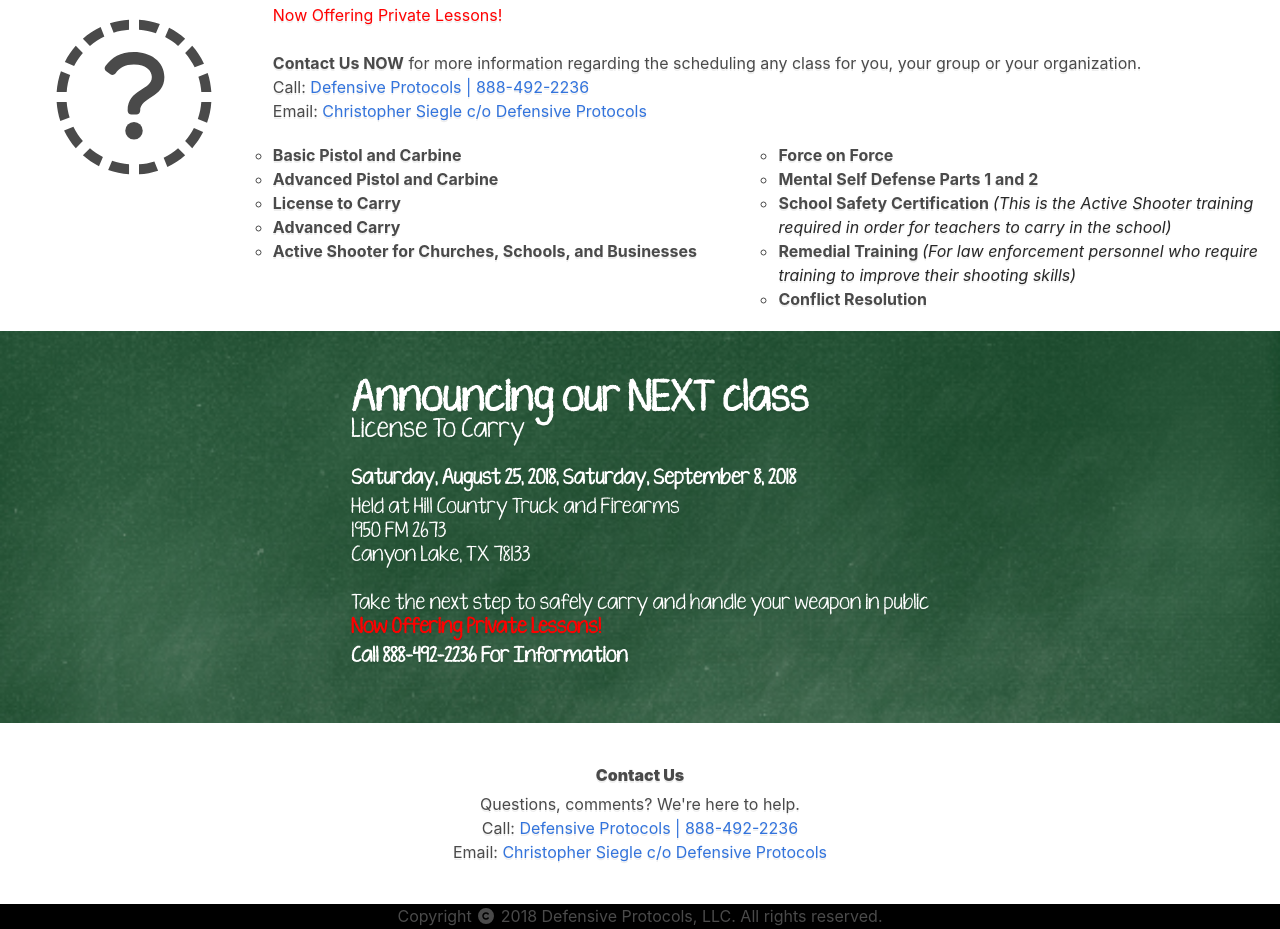
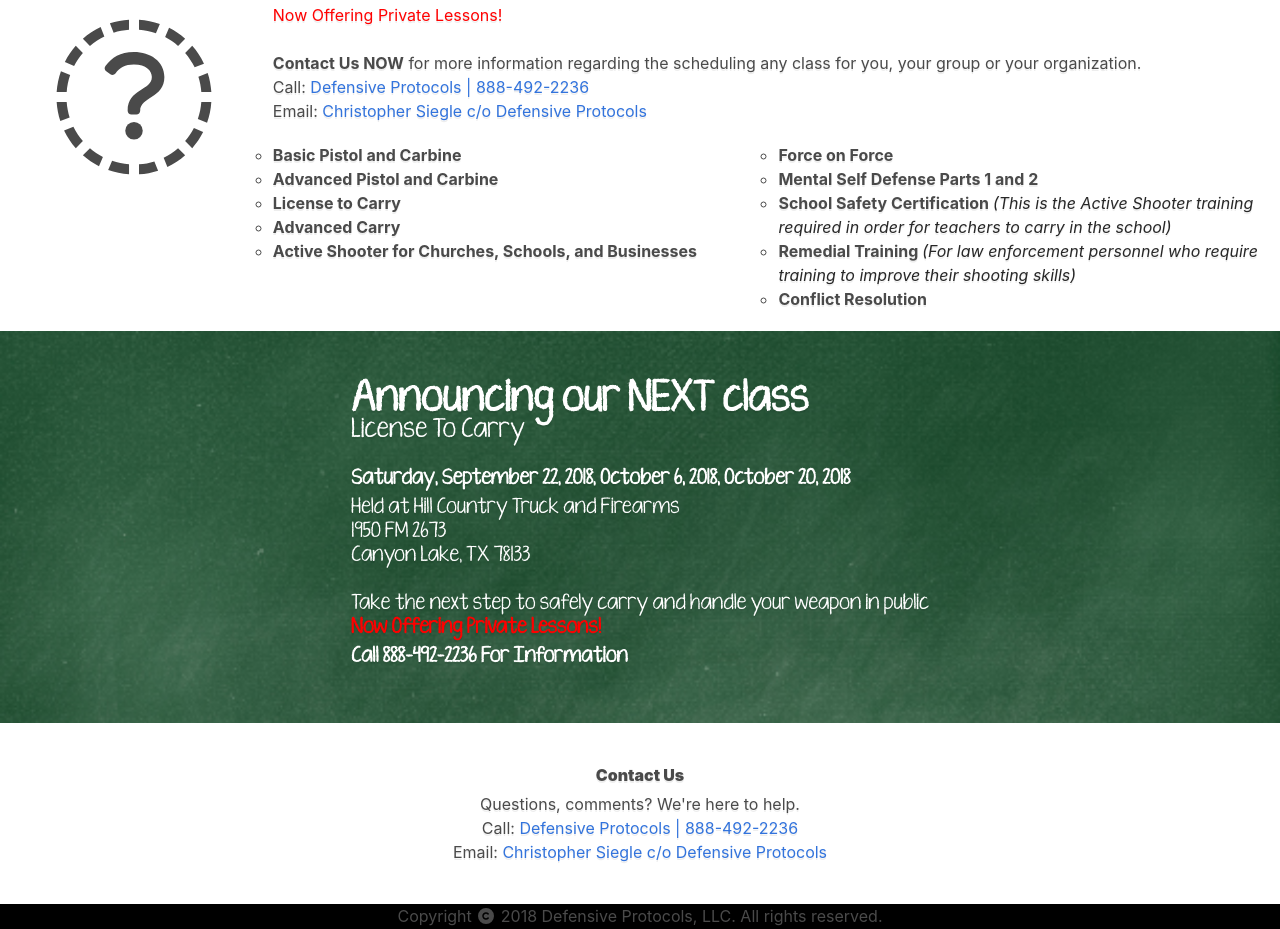
Before and after one commit to jnashsiegle/defPros, a website: page index.html in a window 1280 px wide. Shown: the part 1007-1936 px from the top of the page. Drawn offline with nearby package versions, Linux system fonts and the light colour scheme.

Commit message:
Class date updates
Signed-off-by: Jana Siegle <jsiegle@lightpointdev.com>

```diff
--- a/index.html
+++ b/index.html
@@ -109,7 +109,7 @@
       <box>
         <h1 class = "title">Announcing our NEXT class</h1>
         <h2  class = "subtitle">License To Carry</h2>
-        <h2>Saturday, August 25, 2018, Saturday, September 8, 2018</h2>
+        <h2>Saturday, September 22, 2018, October 6, 2018, October 20, 2018</h2>
         <p>Held at Hill Country Truck and Firearms</p>
         <p>1950 FM 2673</p>
         <p>Canyon Lake, TX 78133</p>
```
